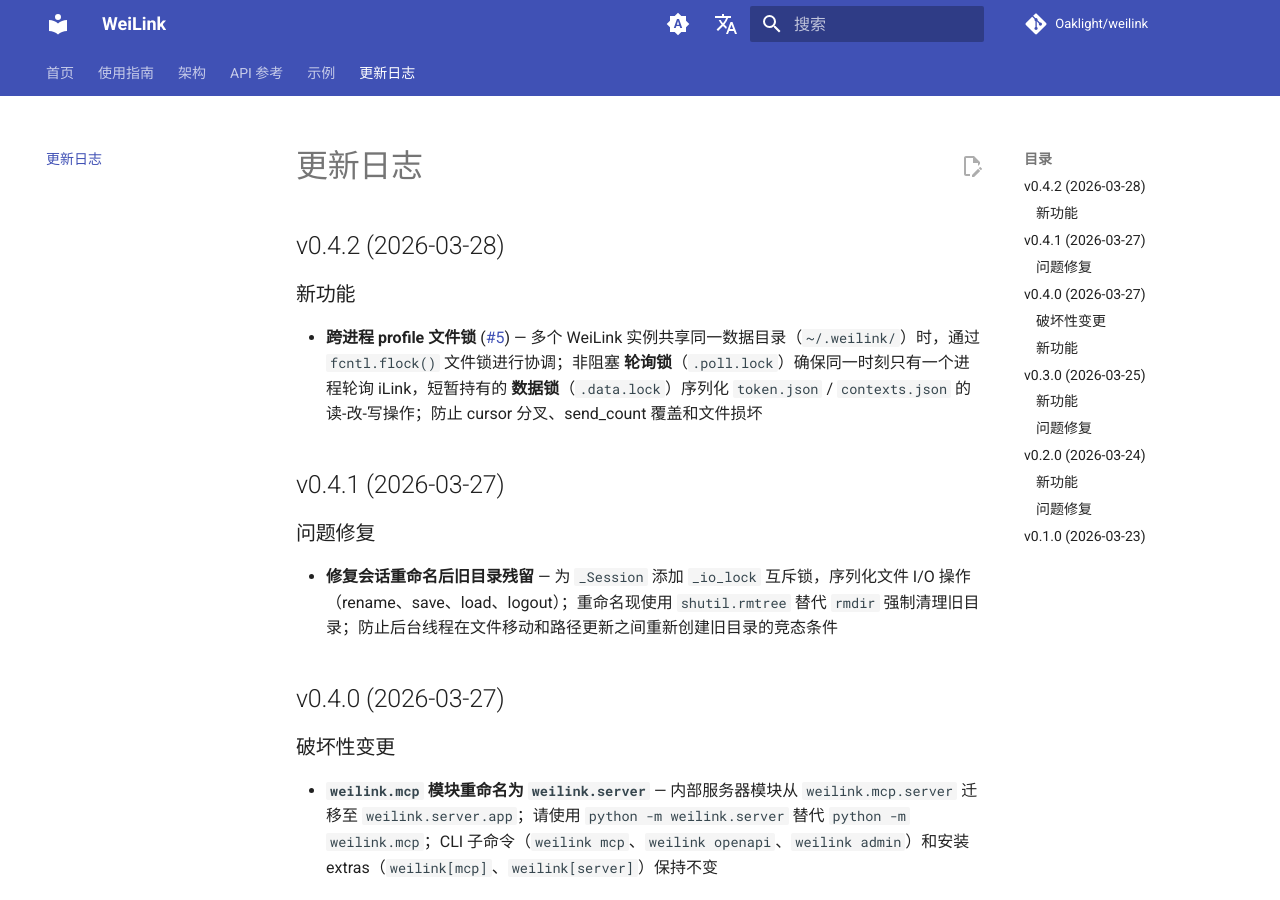
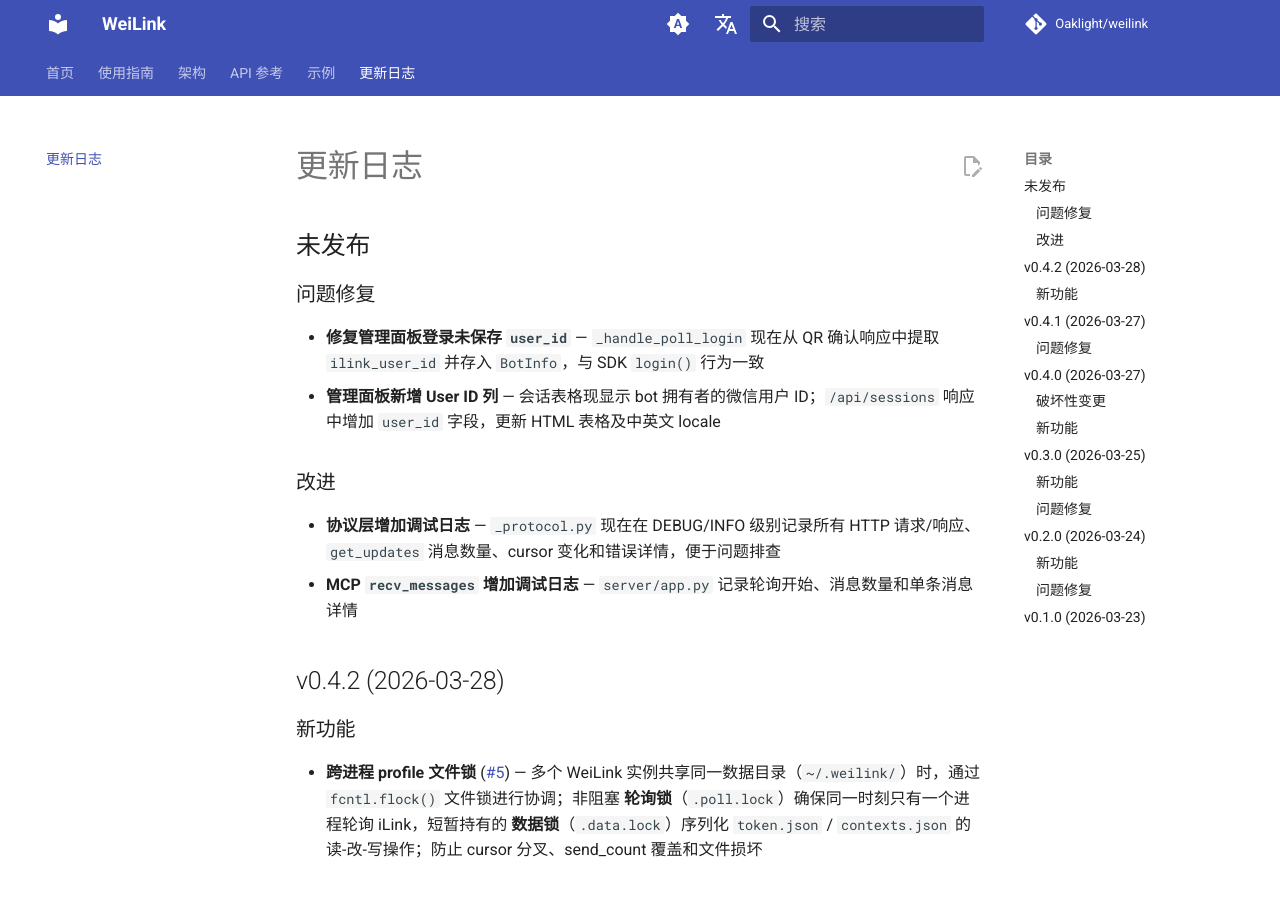
Before and after one commit to Oaklight/weilink, an MkDocs documentation site: the page built from docs/changelog.md, in a window 1280 px wide and 900 px high. Built offline with MkDocs 1.6.1 and Material for MkDocs 9.7.7, drawn with Linux system fonts in a browser that asks for light colours; comment, search, counter and statistics services are not loaded.

Commit message:
Add Unreleased changelog: admin user_id fix, protocol logging

```diff
--- a/docs/changelog.md
+++ b/docs/changelog.md
@@ -1,4 +1,16 @@
 # 更新日志
+
+## 未发布
+
+### 问题修复
+
+- **修复管理面板登录未保存 `user_id`** — `_handle_poll_login` 现在从 QR 确认响应中提取 `ilink_user_id` 并存入 `BotInfo`，与 SDK `login()` 行为一致
+- **管理面板新增 User ID 列** — 会话表格现显示 bot 拥有者的微信用户 ID；`/api/sessions` 响应中增加 `user_id` 字段，更新 HTML 表格及中英文 locale
+
+### 改进
+
+- **协议层增加调试日志** — `_protocol.py` 现在在 DEBUG/INFO 级别记录所有 HTTP 请求/响应、`get_updates` 消息数量、cursor 变化和错误详情，便于问题排查
+- **MCP `recv_messages` 增加调试日志** — `server/app.py` 记录轮询开始、消息数量和单条消息详情
 
 ## v0.4.2 (2026-03-28)
 
```
